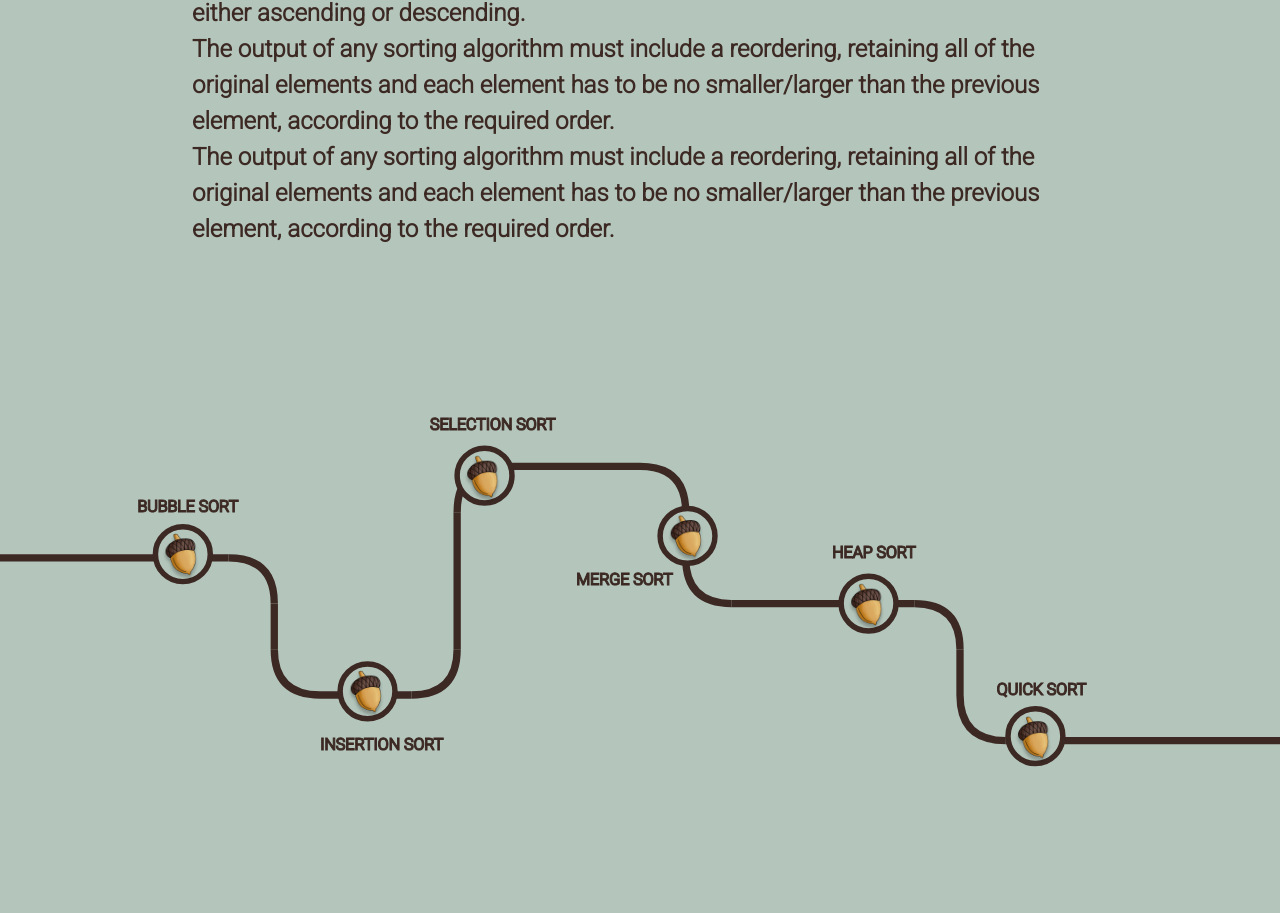
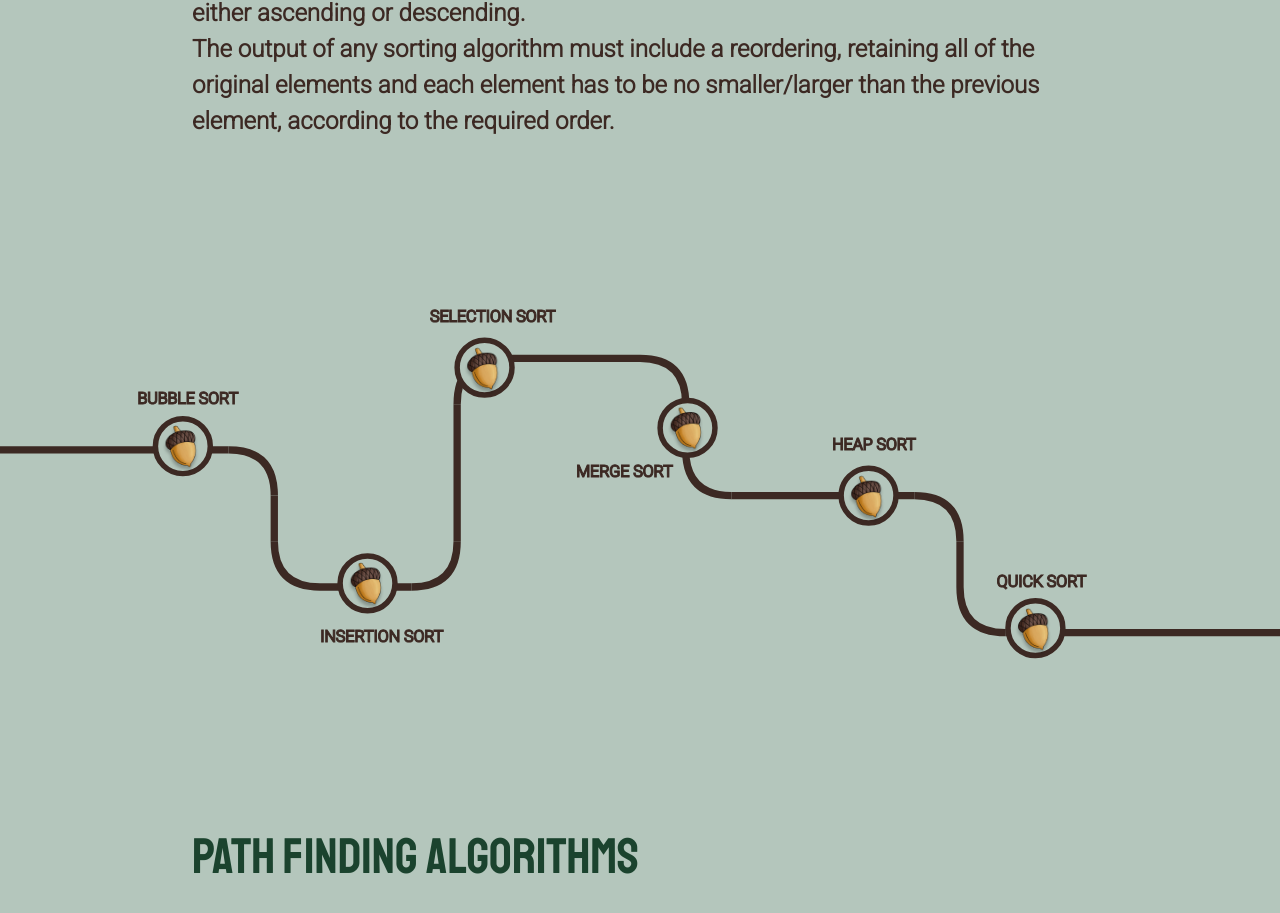
Before and after one commit to vadim-nest/aMAZEthing, a React (Vite) app in the folder Client/: page /learning in a window 1280 px wide. Shown: the part 1036-1949 px from the top of the page. Built offline with nearby package versions, Linux system fonts and the light colour scheme.

Commit message:
fix: fix text repeat in learning

```diff
--- a/Client/src/components/learning/learning.tsx
+++ b/Client/src/components/learning/learning.tsx
@@ -35,12 +35,6 @@ export default function LearningPage() {
                 be no smaller/larger than the previous element, according to the
                 required order.
               </p>
-              <p className="explanation-text">
-                The output of any sorting algorithm must include a reordering,
-                retaining all of the original elements and each element has to
-                be no smaller/larger than the previous element, according to the
-                required order.
-              </p>
             </div>
             <CurveSort />
             <div className="path-algo">
```
